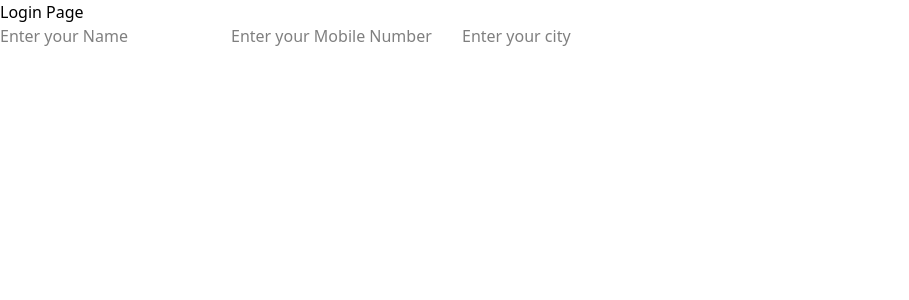
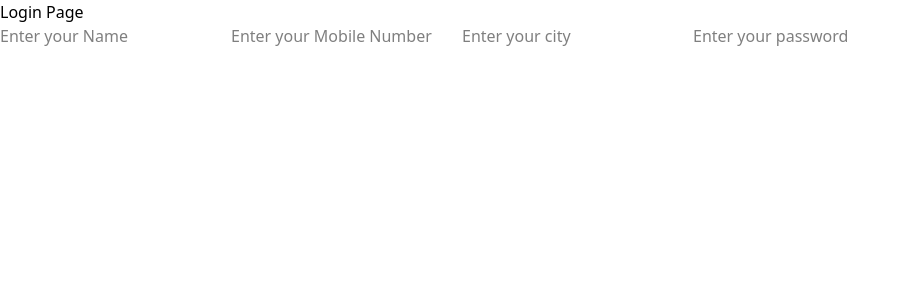
Before and after one commit to Samsul7718/Eshop_frontend, a React (Vite) app: page /login in a window 1280 px wide. Shown: the top 300 px of the page, without its empty margins (0-909 px from the left). Built offline with nearby package versions, Linux system fonts and the light colour scheme.

Commit message:
pasword created in login

```diff
--- a/src/page/Login.jsx
+++ b/src/page/Login.jsx
@@ -9,6 +9,7 @@ const Login = () => {
           <input type="name" placeholder='Enter your Name' />
           <input type="mobile" placeholder='Enter your Mobile Number' />
           <input type="city" placeholder='Enter your city' />
+          <input type="password" placeholder='Enter your password' />
         </form>
       </div>
     </div>
```
